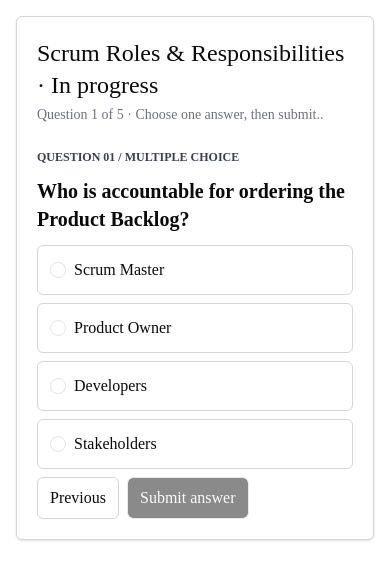
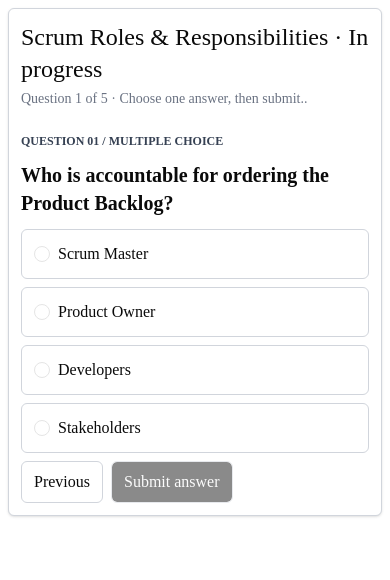
Before and after one commit to chingu-voyages/X02-team-01, a Next.js app in the folder frontend/: page / in a window 390 px wide. Shown: the top 580 px of the page. Built offline with nearby package versions, Linux system fonts and the light colour scheme.

Commit message:
a11y(ui): update Card to semantic article and adjust responsive padding

```diff
--- a/frontend/src/components/ui/Card.tsx
+++ b/frontend/src/components/ui/Card.tsx
@@ -5,8 +5,8 @@ interface CardProps {
 
 export default function Card({ children, className = '' }: CardProps) {
   return (
-    <div className={`bg-white border border-gray-300 rounded-sm p-5 m-4 shadow-sm ${className}`}>
+    <article className={`bg-white border border-gray-300 rounded-sm p-3 md:p-5 m-2 md:m-4 shadow-sm ${className}`}>
       {children}
-    </div>
+    </article>
   )
 }
```
